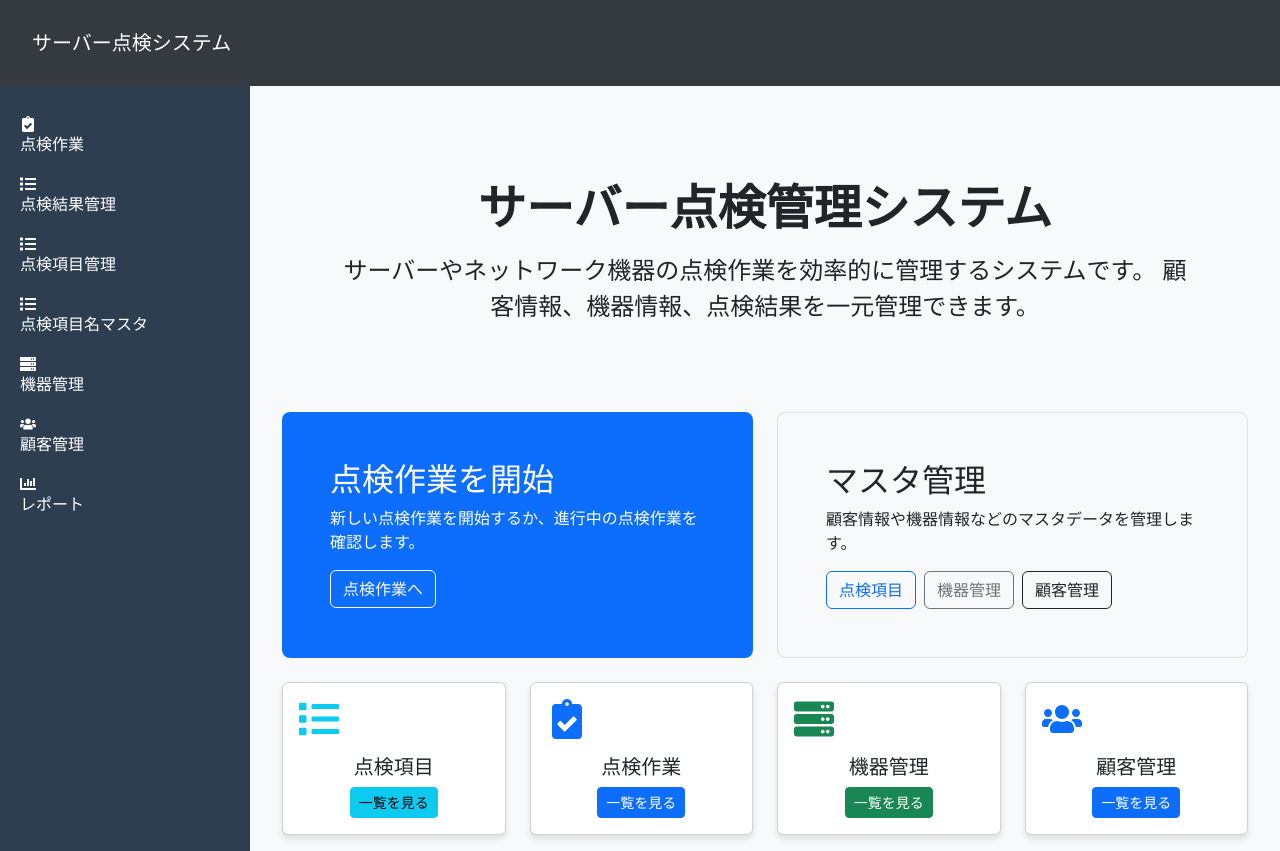
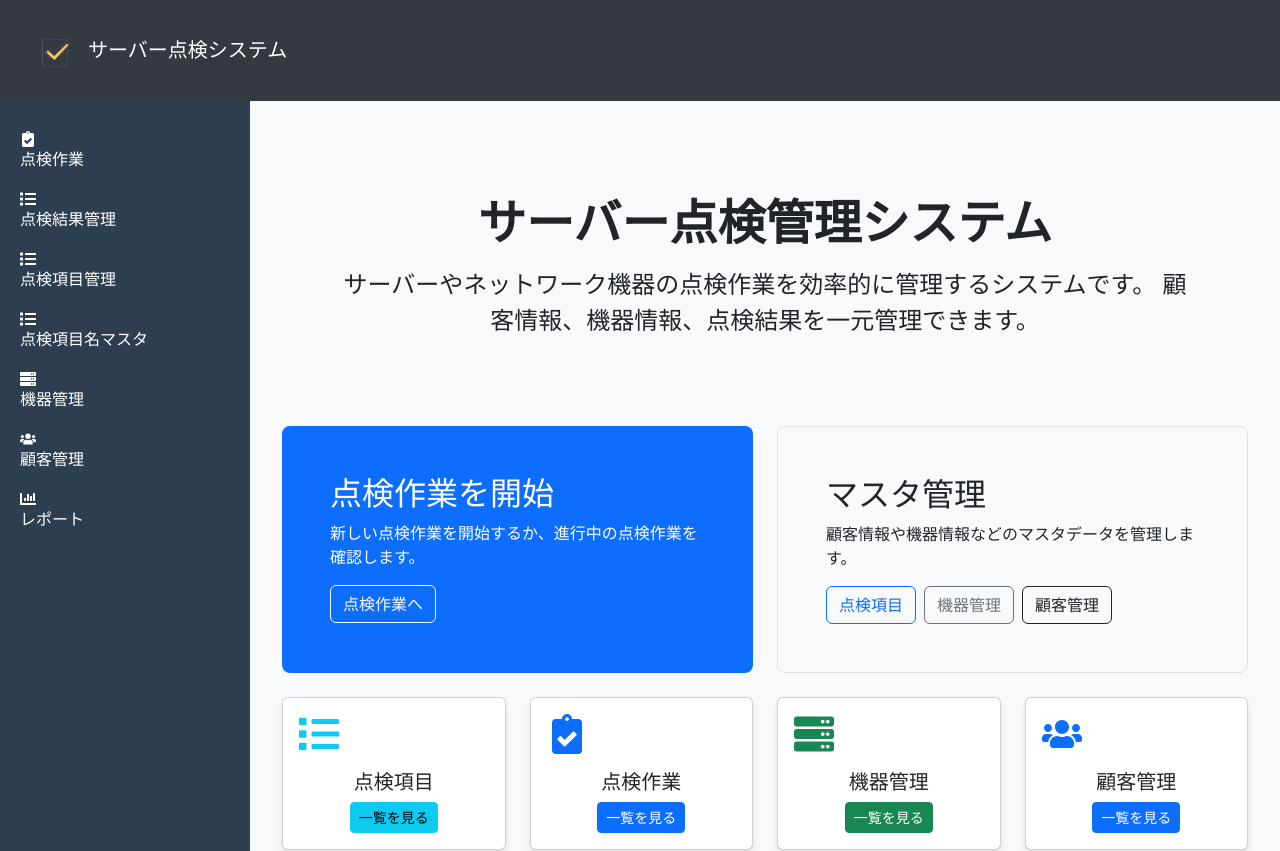
Before and after one commit to mmiura544753/server-inspection-system, a React (Create React App) app in the folder client/: page / in a window 1280 px wide. Shown: the top 851 px of the page. Built offline with nearby package versions, Linux system fonts and the light colour scheme; no server answers.

Commit message:
ヘッダーにロゴ画像を追加    - ヘッダーの「サーバー点検システム」タイトルの横にロゴ画像を表示するよう修正    - ロゴ用のディレクトリを作成

```diff
--- a/client/src/components/layout/Header.js
+++ b/client/src/components/layout/Header.js
@@ -7,7 +7,14 @@ const Header = () => {
     <header className="app-header">
       <nav className="navbar navbar-expand-lg navbar-dark">
         <div className="container-fluid">
-          <Link className="navbar-brand" to="/">
+          <Link className="navbar-brand d-flex align-items-center" to="/">
+            <img
+              src="/images/logo.png"
+              alt="サーバー点検システムロゴ"
+              height="48"
+              width="48"
+              className="me-2"
+            />
             サーバー点検システム
           </Link>
           <button
```
Also changed, not shown: client/public/images/logo.png (added).
